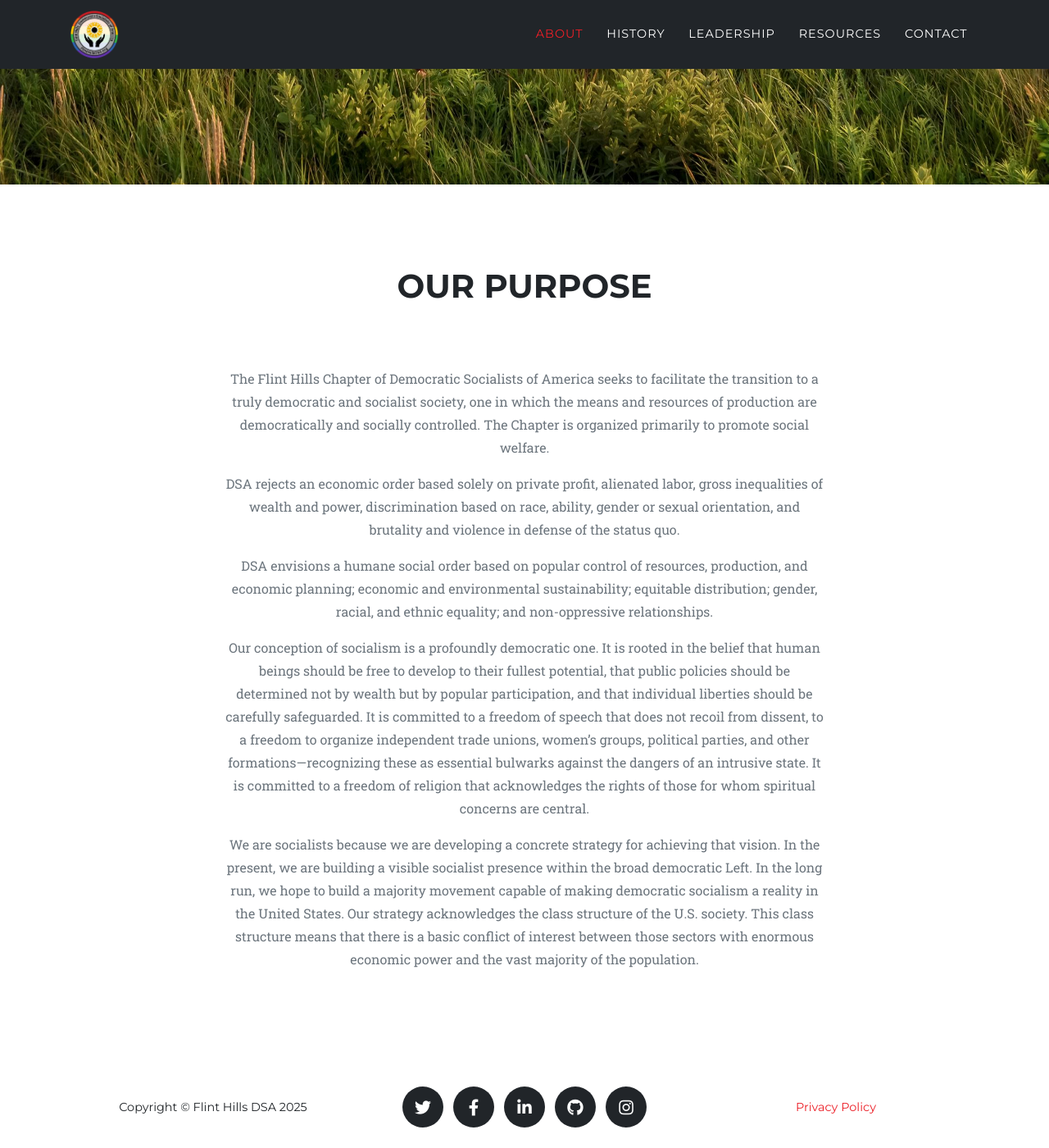
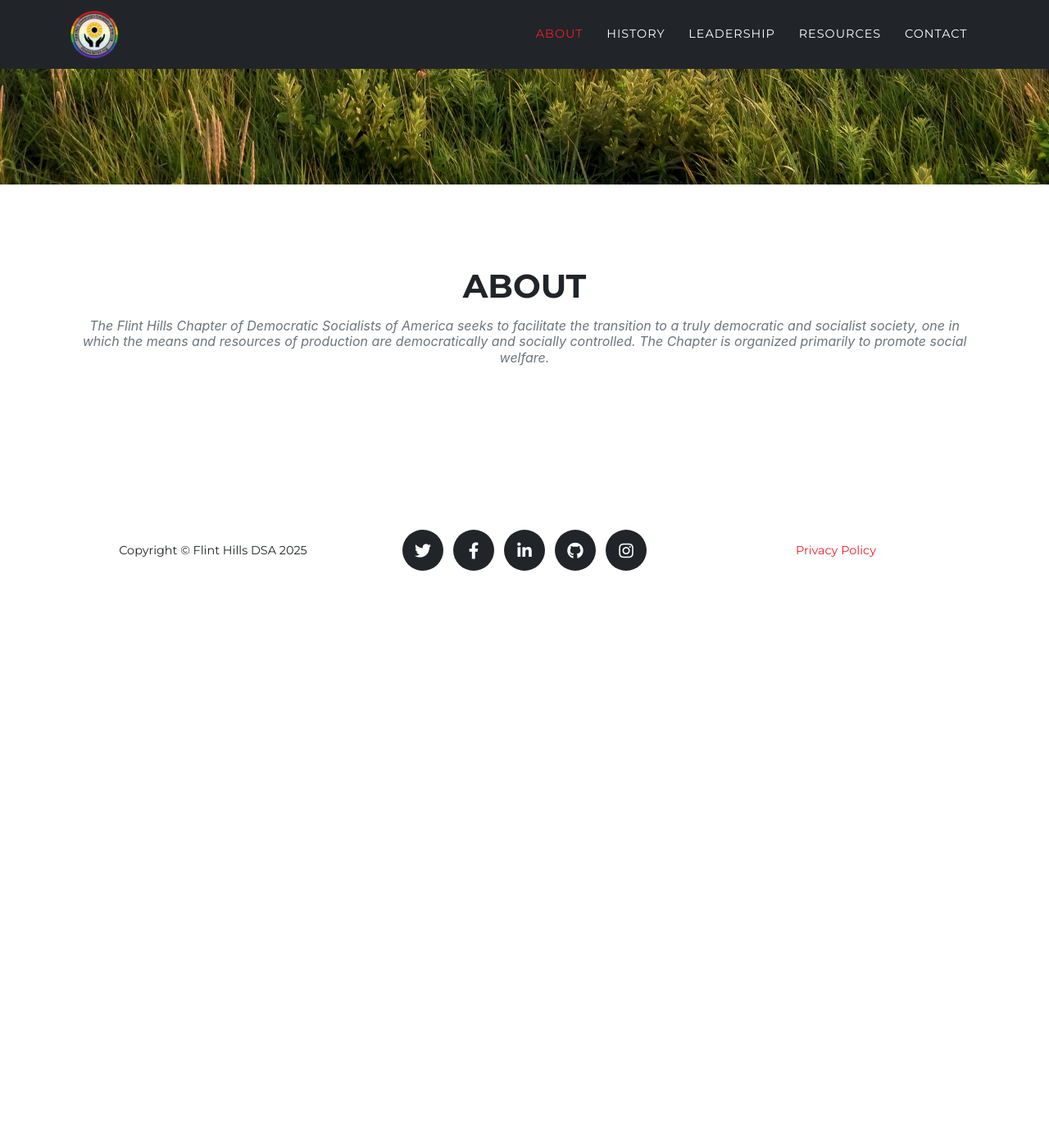
Before and after one commit to flinthillsdsa/website, a Jekyll site: the page built from index.md, in a window 1280 px wide and 1400 px high, scrolled down 620 px. Shown: the whole window at 82% size. Built offline with Jekyll 4.4.1, drawn with Linux system fonts in a browser that asks for light colours; some web fonts are replaced; after the commit the page ends 1341 px from its top, so only the background shows below that.

Commit message:
Update sitetext.yml

```diff
--- a/_data/sitetext.yml
+++ b/_data/sitetext.yml
@@ -69,19 +69,8 @@ en: &DEFAULT_EN
     end: "Be Part <br> of Our <br> Story!"
 
   about:
-    title: "Our Purpose"
-    #text: "Learn about our purpose:"
-    body: |
-      The Flint Hills Chapter of Democratic Socialists of America seeks to facilitate the transition to a truly democratic and socialist society, one in which the means and resources of production are democratically and socially controlled.  The Chapter is organized primarily to promote social welfare.
-
-      DSA rejects an economic order based solely on private profit, alienated labor, gross inequalities of wealth and power, discrimination based on race, ability, gender or sexual orientation, and brutality and violence in defense of the status quo.
-
-      DSA envisions a humane social order based on popular control of resources, production, and economic planning; economic and environmental sustainability; equitable distribution; gender, racial, and ethnic equality; and non-oppressive relationships.
-
-      Our conception of socialism is a profoundly democratic one.  It is rooted in the belief that human beings should be free to develop to their fullest potential, that public policies should be determined not by wealth but by popular participation, and that individual liberties should be carefully safeguarded.  It is committed to a freedom of speech that does not recoil from dissent, to a freedom to organize independent trade unions, women’s groups, political parties, and other formations—recognizing these as essential bulwarks against the dangers of an intrusive state.  It is committed to a freedom of religion that acknowledges the rights of those for whom spiritual concerns are central.
-
-      We are socialists because we are developing a concrete strategy for achieving that vision.  In the present, we are building a visible socialist presence within the broad democratic Left.  In the long run, we hope to build a majority movement capable of making democratic socialism a reality in the United States.  Our strategy acknowledges the class structure of the U.S. society.  This class structure means that there is a basic conflict of interest between those sectors with enormous economic power and the vast majority of the population.
-
+    title: "About"
+    text: "The Flint Hills Chapter of Democratic Socialists of America seeks to facilitate the transition to a truly democratic and socialist society, one in which the means and resources of production are democratically and socially controlled.  The Chapter is organized primarily to promote social welfare."
     section: about
 
   clients:
```
